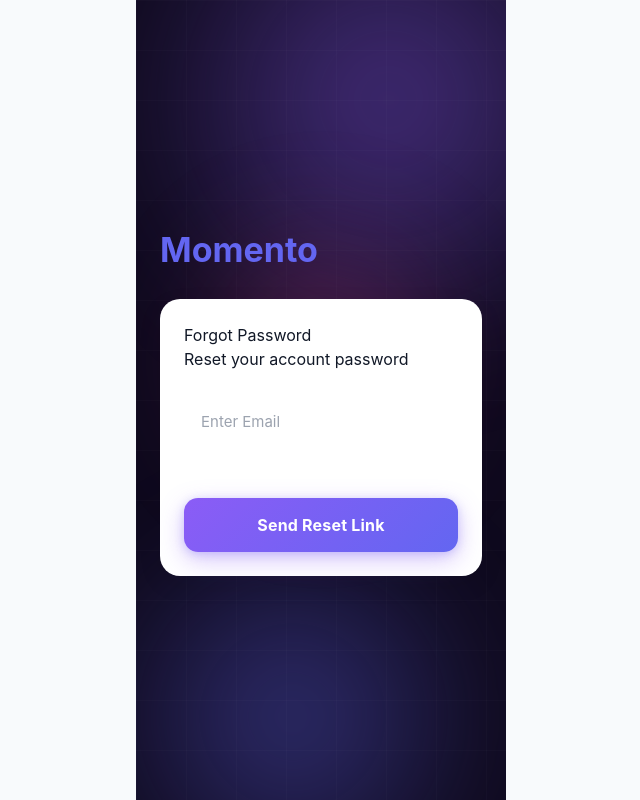
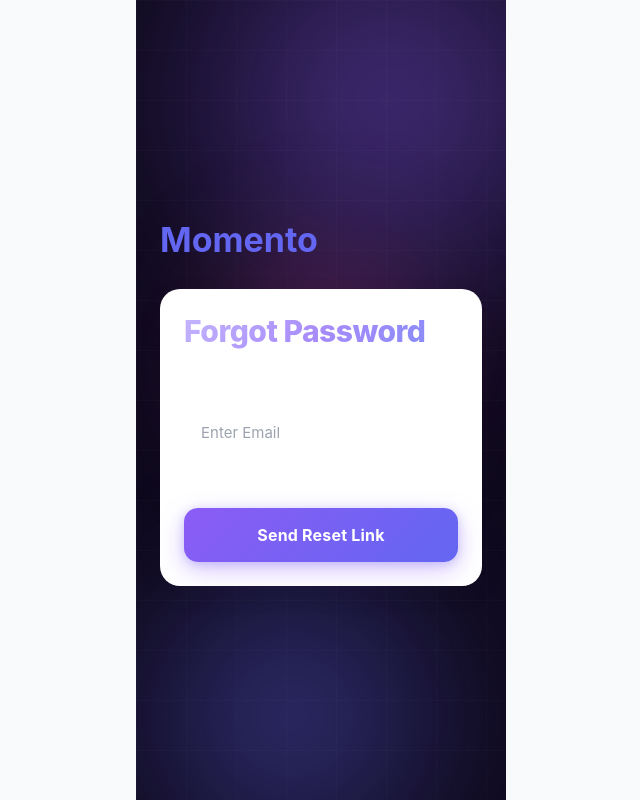
Before and after one commit to kuldeepvermas6364-oss/Momento-0.2, a Next.js app: page /forgot-password in a window 1280 px wide. Shown: the whole page, without its empty margins (319-959 px from the left). Built offline with nearby package versions, Linux system fonts and the light colour scheme; no server answers.

Commit message:
feat: redesign AuthHeader with gradient text
Title uses a purple→indigo gradient with transparent fill;
subtitle is a soft translucent white.

```diff
--- a/components/auth/AuthHeader.tsx
+++ b/components/auth/AuthHeader.tsx
@@ -3,14 +3,33 @@ type AuthHeaderProps = {
   subtitle: string;
 };
 
-export default function AuthHeader({
-  title,
-  subtitle,
-}: AuthHeaderProps) {
+export default function AuthHeader({ title, subtitle }: AuthHeaderProps) {
   return (
     <>
-      <h1>{title}</h1>
-      <p>{subtitle}</p>
+      <h1
+        style={{
+          fontSize: "30px",
+          fontWeight: 800,
+          letterSpacing: "-0.5px",
+          background: "linear-gradient(135deg, #c4b5fd 0%, #a78bfa 50%, #818cf8 100%)",
+          WebkitBackgroundClip: "text",
+          WebkitTextFillColor: "transparent",
+          backgroundClip: "text",
+          lineHeight: 1.2,
+        }}
+      >
+        {title}
+      </h1>
+      <p
+        style={{
+          marginTop: "10px",
+          fontSize: "15px",
+          color: "rgba(255,255,255,0.55)",
+          fontWeight: 400,
+        }}
+      >
+        {subtitle}
+      </p>
     </>
   );
 }
```
